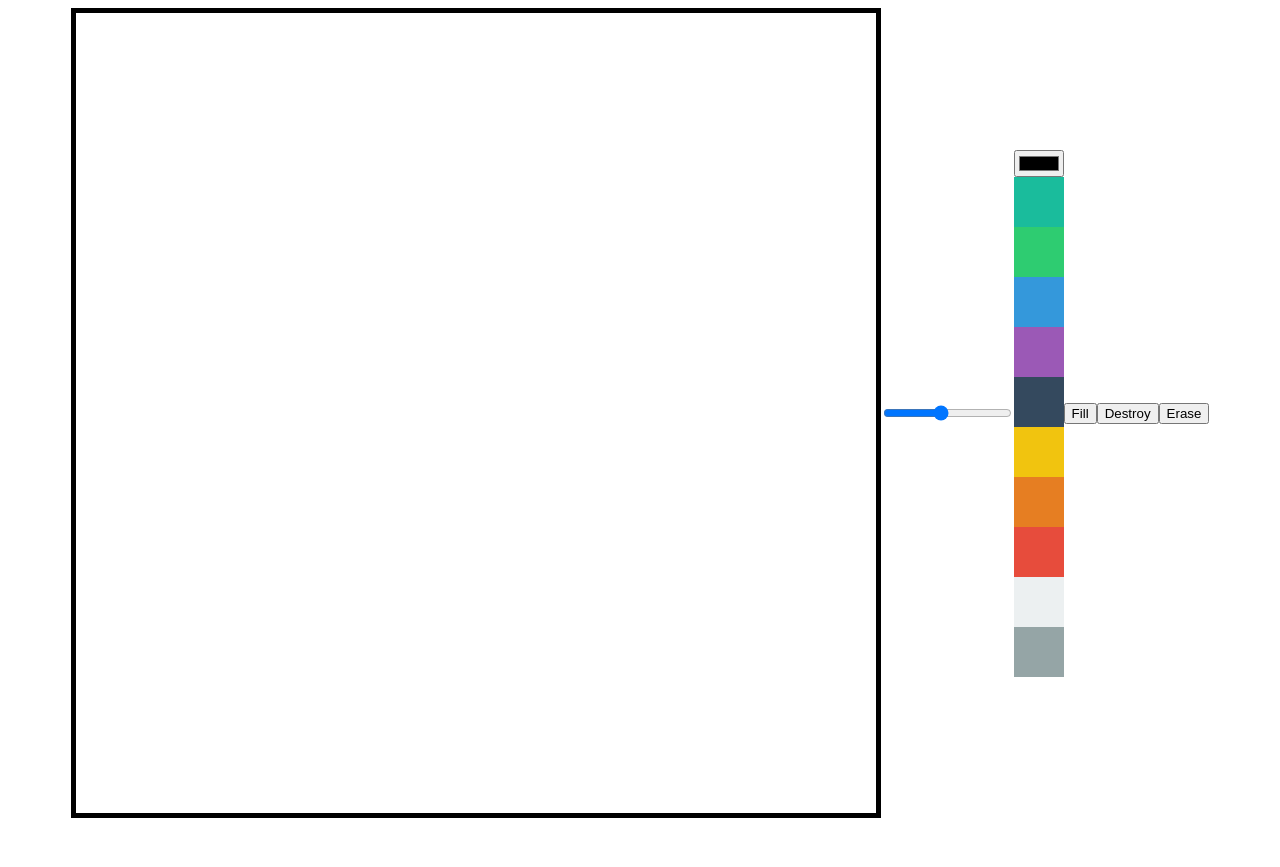
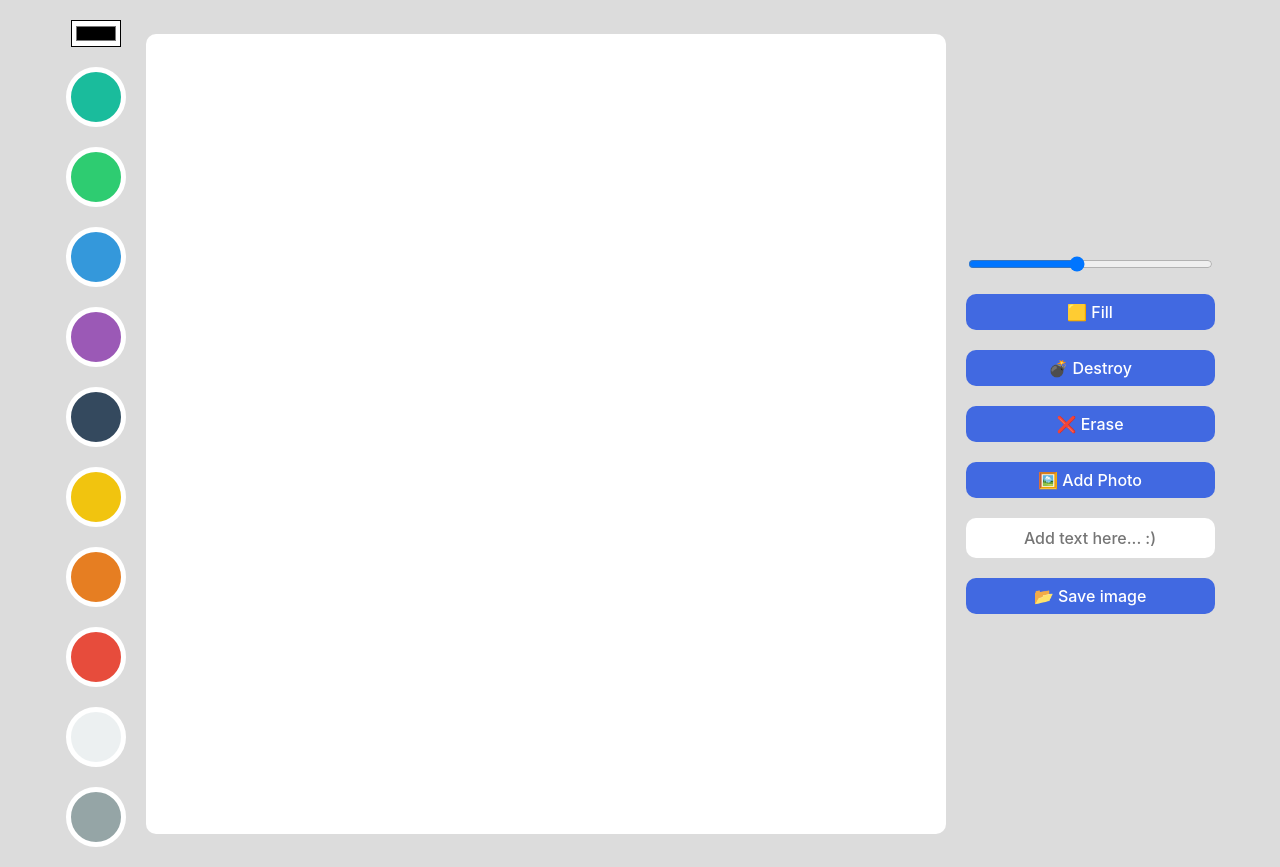
Before and after one commit to leego0221/meme-maker, a plain HTML site: page index.html in a window 1280 px wide. Before the commit the page ends 826 px from the top, so only its background shows below. Drawn offline with Linux system fonts and the light colour scheme.

Commit message:
meme maker

```diff
--- a/app.js
+++ b/app.js
@@ -1,10 +1,12 @@
+const saveBtn = document.getElementById("save");
+const textInput = document.getElementById("text");
+const fileInput = document.getElementById("file");
+const eraserBtn = document.getElementById("eraser-btn");
+const destroyBtn = document.getElementById("destroy-btn");
 const modeBtn = document.getElementById("mode-btn");
-const destroyBtn = document.getElementById("destroy-btn");
-const eraserBtn = document.getElementById("eraser-btn");
 const colorOptions = Array.from(
   document.getElementsByClassName("color-option")
-);
-// Array.from()은 원래 배열이 아닌 컬렉션을 배열로 바꿔주는 메소드인 듯
+); // Array.from()은 원래 배열이 아닌 컬렉션을 배열로 바꿔주는 메소드인 듯
 const color = document.getElementById("color");
 const lineWidth = document.getElementById("line-width");
 const canvas = document.querySelector("canvas");
@@ -16,6 +18,7 @@ const CANVAS_HEIGHT = 800;
 canvas.width = CANVAS_WIDTH;
 canvas.height = CANVAS_HEIGHT;
 ctx.lineWidth = lineWidth.value;
+ctx.lineCap = "round"; // 끝모양 둥글둥글
 let isPainting = false;
 let isFilling = false;
 
@@ -82,6 +85,38 @@ function onEraserClick() {
   modeBtn.innerText = "Fill";
 }
 
+function onFileChange(event) {
+  const file = event.target.files[0];
+  console.dir(event.target.files[0]);
+  const url = URL.createObjectURL(file);
+  const image = new Image();
+  image.src = url;
+  image.onload = function () {
+    ctx.drawImage(image, 0, 0, CANVAS_WIDTH, CANVAS_HEIGHT);
+    fileInput.value = null; // 굳이?
+  }; // image.addEventListener("load", function() {})
+}
+
+function onDoubleClick(event) {
+  const text = textInput.value;
+  if (text !== "") {
+    ctx.save(); // ctx의 현재 상태, 색상 스타일 등 모든 것을 저장
+    ctx.lineWidth = 1;
+    ctx.font = "68px serif";
+    ctx.fillText(text, event.offsetX, event.offsetY);
+    ctx.restore(); // save()와 restore() 사이에 다른 것들은 저장 x
+  }
+}
+
+function onSaveClick() {
+  const url = canvas.toDataURL();
+  const a = document.createElement("a"); // <a> 태그 만들고
+  a.href = url; // href 속성에 url 집어넣고
+  a.download = "myDrawing.png"; // download 속성을 통해 내려받기 가능하게 함
+  a.click(); // <a> 태그 클릭하게 함으로써 다운로드 실행
+}
+
+canvas.addEventListener("dblclick", onDoubleClick);
 canvas.addEventListener("mousemove", onMove);
 canvas.addEventListener("mousedown", startPainting);
 canvas.addEventListener("mouseup", cancelPainting);
@@ -96,3 +131,6 @@ colorOptions.forEach((color) => color.addEventListener("click", onColorClick));
 modeBtn.addEventListener("click", onModeClick);
 destroyBtn.addEventListener("click", onDestroyClick);
 eraserBtn.addEventListener("click", onEraserClick);
+
+fileInput.addEventListener("change", onFileChange);
+saveBtn.addEventListener("click", onSaveClick);
--- a/index.html
+++ b/index.html
@@ -8,9 +8,7 @@
     <link rel="stylesheet" href="styles.css" />
   </head>
   <body>
-    <canvas></canvas>
-    <input id="line-width" type="range" min="1" max="10" value="5" step="0.1" />
-    <div>
+    <div class="color-options">
       <input type="color" id="color" />
       <div
         class="color-option"
@@ -65,9 +63,27 @@
       <!-- data-attribute로 내가 직접 속성을 지정해줄 수 있음 -->
       <!-- 이는 나중에 dataset의 요소 중 하나가 됨 -->
     </div>
-    <button id="mode-btn">Fill</button>
-    <button id="destroy-btn">Destroy</button>
-    <button id="eraser-btn">Erase</button>
+    <canvas></canvas>
+    <div class="btns">
+      <input
+        id="line-width"
+        type="range"
+        min="1"
+        max="10"
+        value="5"
+        step="0.1"
+      />
+      <button id="mode-btn">🟨 Fill</button>
+      <button id="destroy-btn">💣 Destroy</button>
+      <button id="eraser-btn">❌ Erase</button>
+      <label for="file">
+        🖼️ Add Photo
+        <input type="file" accept="image/*" id="file" />
+        <!-- <input> 꾸미기가 어려우니 숨기고 <label> 만들어서 꾸미기 -->
+      </label>
+      <input type="text" placeholder="Add text here... :)" id="text" />
+      <button id="save">📂 Save image</button>
+    </div>
     <script src="app.js"></script>
   </body>
 </html>
--- /dev/null
+++ b/reset.css
@@ -0,0 +1,129 @@
+/* http://meyerweb.com/eric/tools/css/reset/
+   v2.0 | 20110126
+   License: none (public domain)
+*/
+
+html,
+body,
+div,
+span,
+applet,
+object,
+iframe,
+h1,
+h2,
+h3,
+h4,
+h5,
+h6,
+p,
+blockquote,
+pre,
+a,
+abbr,
+acronym,
+address,
+big,
+cite,
+code,
+del,
+dfn,
+em,
+img,
+ins,
+kbd,
+q,
+s,
+samp,
+small,
+strike,
+strong,
+sub,
+sup,
+tt,
+var,
+b,
+u,
+i,
+center,
+dl,
+dt,
+dd,
+ol,
+ul,
+li,
+fieldset,
+form,
+label,
+legend,
+table,
+caption,
+tbody,
+tfoot,
+thead,
+tr,
+th,
+td,
+article,
+aside,
+canvas,
+details,
+embed,
+figure,
+figcaption,
+footer,
+header,
+hgroup,
+menu,
+nav,
+output,
+ruby,
+section,
+summary,
+time,
+mark,
+audio,
+video {
+  margin: 0;
+  padding: 0;
+  border: 0;
+  font-size: 100%;
+  font: inherit;
+  vertical-align: baseline;
+}
+/* HTML5 display-role reset for older browsers */
+article,
+aside,
+details,
+figcaption,
+figure,
+footer,
+header,
+hgroup,
+menu,
+nav,
+section {
+  display: block;
+}
+body {
+  line-height: 1;
+}
+ol,
+ul {
+  list-style: none;
+}
+blockquote,
+q {
+  quotes: none;
+}
+blockquote:before,
+blockquote:after,
+q:before,
+q:after {
+  content: "";
+  content: none;
+}
+table {
+  border-collapse: collapse;
+  border-spacing: 0;
+}
--- a/styles.css
+++ b/styles.css
@@ -1,17 +1,79 @@
+@import "reset.css";
+
+body {
+  display: flex;
+  gap: 20px; /* 자식 요소들에게 갭 주는 거 */
+  justify-content: center;
+  align-items: center;
+  background-color: gainsboro;
+  padding: 20px;
+  font-family: -apple-system, BlinkMacSystemFont, "Segoe UI", Roboto, Oxygen,
+    Ubuntu, Cantarell, "Open Sans", "Helvetica Neue", sans-serif;
+}
+
 canvas {
   width: 800px;
   height: 800px;
-  border: 5px solid black;
+  background-color: white;
+  border-radius: 10px;
 }
 
-body {
+.btns {
   display: flex;
-  justify-content: center;
+  flex-direction: column;
+  gap: 20px;
+}
+
+.color-options {
+  display: flex;
+  flex-direction: column;
+  gap: 20px;
   align-items: center;
 }
 
 .color-option {
   width: 50px;
   height: 50px;
+  border-radius: 50%;
   cursor: pointer;
+  border: 5px solid white;
+  transition: transform ease-in-out 0.1s;
 }
+
+.color-option:hover {
+  transform: scale(1.2);
+}
+
+input#color {
+  background-color: white;
+}
+
+button,
+label {
+  all: unset; /* 기본 제공되는 요소들 제거 */
+  padding: 10px 0px;
+  text-align: center;
+  background-color: royalblue;
+  color: white;
+  font-weight: 500;
+  cursor: pointer;
+  border-radius: 10px;
+  transition: opacity linear 0.1s;
+}
+
+button:hover {
+  opacity: 0.85;
+}
+
+input#file {
+  display: none;
+}
+
+input#text {
+  all: unset;
+  padding: 10px 0px;
+  text-align: center;
+  font-weight: 500;
+  border-radius: 10px;
+  background-color: white;
+}
```
